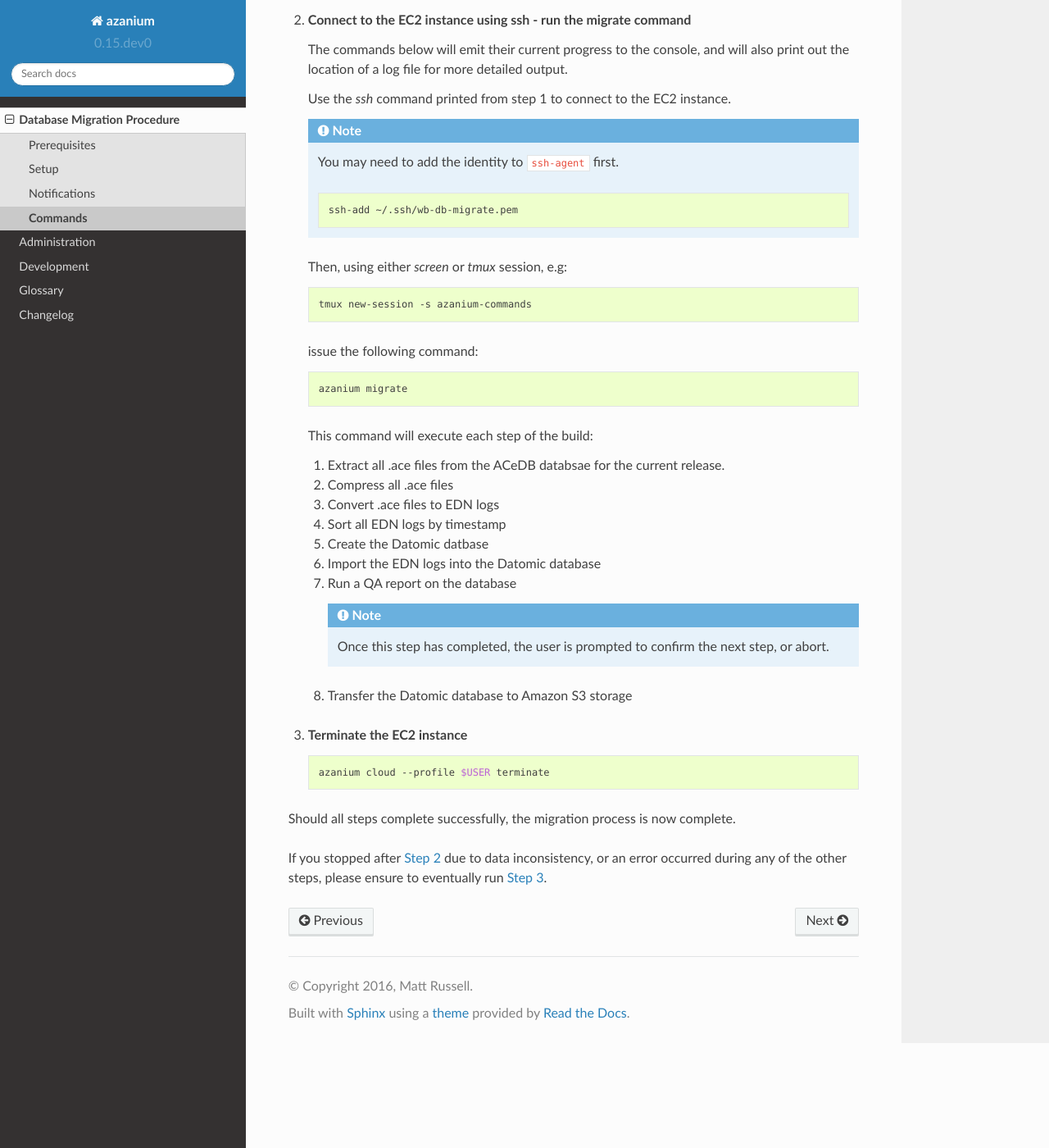
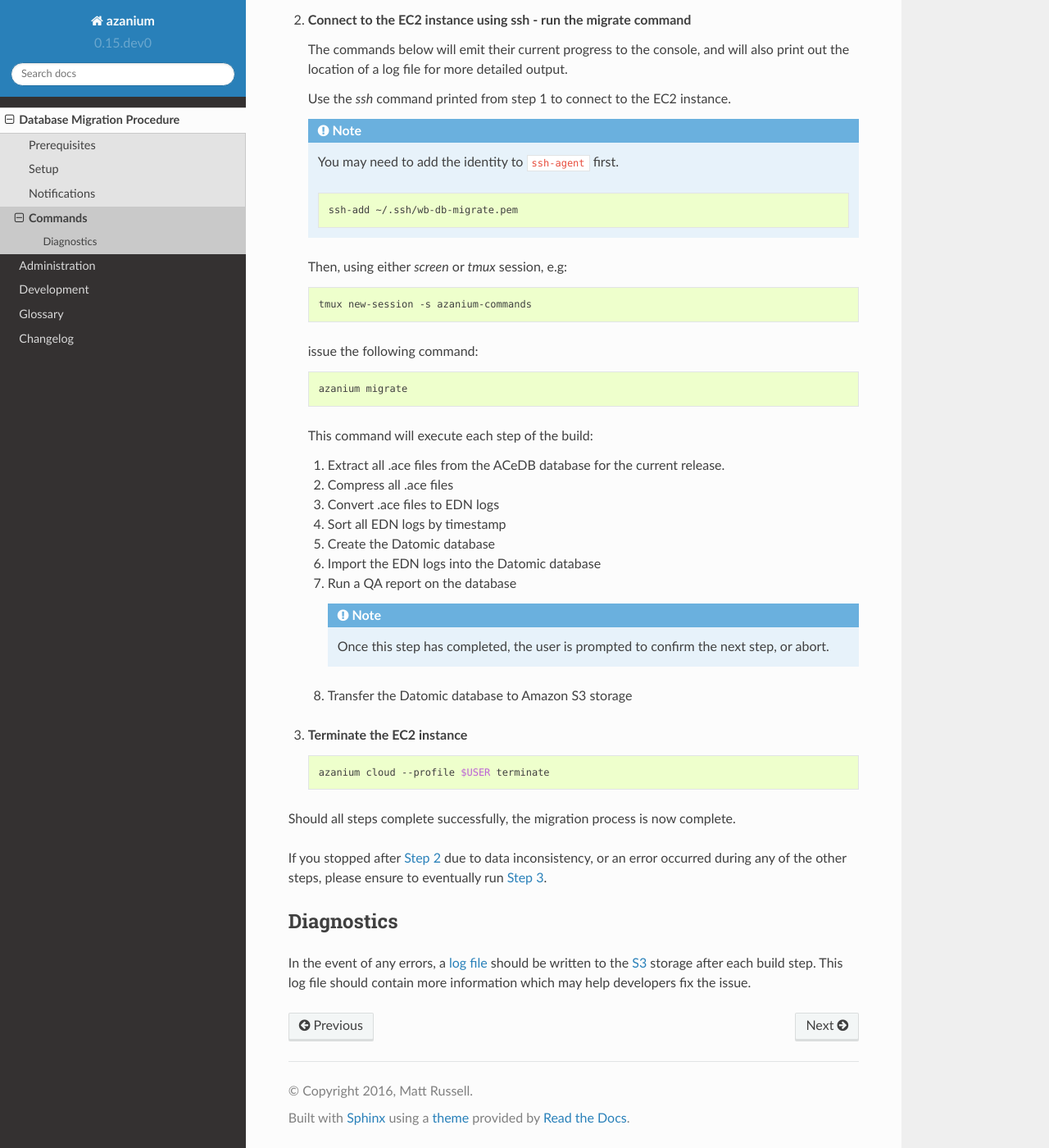
Before and after one commit to WormBase/db-migration, a Sphinx documentation site: the page built from docs/source/user/commands.rst, in a window 1280 px wide and 1400 px high, scrolled down 541 px. Shown: the whole window at 82% size. Built offline with Sphinx 7.4.7 and the Read the Docs theme 2.0.0, drawn with Linux system fonts in a browser that asks for light colours.

Commit message:
Add a note about diagnostics and log file.

```diff
--- a/docs/source/user/commands.rst
+++ b/docs/source/user/commands.rst
@@ -8,6 +8,7 @@
 which can be restored using any recent version of :term:`Datomic`.
 
 .. note:: You must have ``ssh-agent`` running in your shell session.
+
 
 .. _db-migration-step-1:
 
@@ -53,11 +54,11 @@
 
    This command will execute each step of the build:
 
-   1. Extract all .ace files from the ACeDB databsae for the current release.
+   1. Extract all .ace files from the ACeDB database for the current release.
    2. Compress all .ace files
    3. Convert .ace files to EDN logs
    4. Sort all EDN logs by timestamp
-   5. Create the Datomic datbase
+   5. Create the Datomic database
    6. Import the EDN logs into the Datomic database
    7. Run a QA report on the database
 
@@ -82,3 +83,12 @@
 If you stopped after :ref:`Step 2 <db-migration-step-2>` due to data
 inconsistency, or an error occurred during any of the other steps,
 please ensure to eventually run :ref:`Step 3 <db-migration-step-3>`.
+
+Diagnostics
+-----------
+In the event of any errors, a `log file`_ should be written to the
+:term:`S3` storage after each build step.
+This log file should contain more information which may help developers fix the issue.
+
+
+.. _`log file`: https://s3.amazonaws.com/wormbase/db-migration/azanium.log
```
